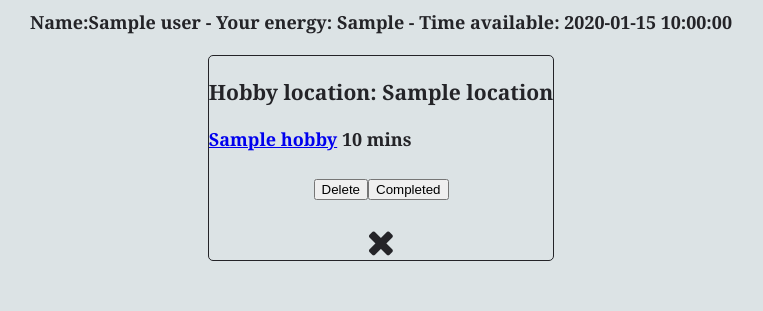
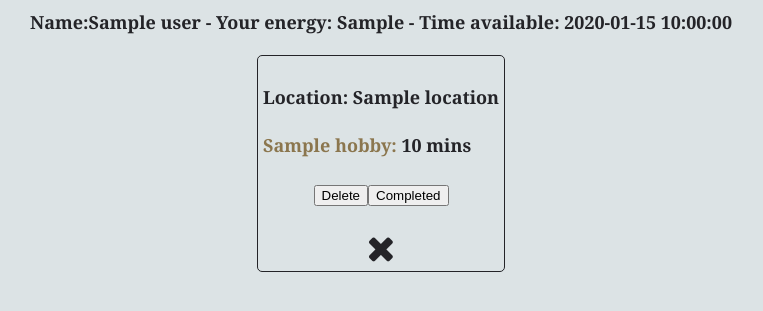
Before and after one commit to SamuelSeFe/My_Hobbiez_Inventory, a Flask app: page /hobbies in a window 1280 px wide. Shown: the part 96-407 px from the top of the page, without its empty margins (259-1022 px from the left). Run offline with Flask 2, Linux system fonts and the light colour scheme; a database or web service that is not in the repository returns one stand-in record (values such as "Sample title"); some libraries are stand-ins or nearby versions.

Commit message:
added better pathway for energy and time consumption

```diff
--- a/controllers/hobby_controller.py
+++ b/controllers/hobby_controller.py
@@ -2,6 +2,7 @@ from flask import Flask, render_template, request, redirect
 from flask import Blueprint
 
 from models.hobby import Hobby
+from models.user import User
 
 import repositories.hobby_repository as hobby_repository
 import repositories.location_repository as location_repository
--- a/repositories/user_repository.py
+++ b/repositories/user_repository.py
@@ -43,7 +43,7 @@ def update(user):
 
 def completed_hobby(hobby, user_id):
     user = select(user_id)
-    user_energy = user.current_energy + hobby.energy_expenditure
+    user_energy = user.current_energy - hobby.energy_expenditure
     user_time = user.time_available - hobby.duration
     user.current_energy = user_energy
     user.time_available = user_time
--- a/static/hobbies_index.css
+++ b/static/hobbies_index.css
@@ -14,6 +14,19 @@
     border: 1px solid #242428;
     border-radius: 5px;
     overflow: hidden;
+    padding: 5px;
+}
+
+.hobby-link a {
+    text-decoration: none;
+}
+
+.hobby-link a:hover {
+    color: rgb(34, 146, 146);
+}
+
+.hobby-link a:link, a:visited{
+    color: #8b764e;
 }
 
 .hobby-buttons {
--- a/templates/hobbies/index.html
+++ b/templates/hobbies/index.html
@@ -6,10 +6,10 @@
 <section class="hobby-list">
   {% for hobby in all_hobbies %}
     <div class="hobby-description">
-      <h3>Hobby location: {{hobby.location.name}}</h3>
+      <h4>Location: {{hobby.location.name}}</h4>
 
-        <div>
-          <a href="/hobbies/{{hobby.id}}">{{hobby.name}}</a>
+        <div class="hobby-link">
+          <a href="/hobbies/{{hobby.id}}">{{hobby.name}}:</a>
           <span class="duration">{{hobby.duration}} mins</span>
         </div>
       <br>
```
Also changed, not shown: console.py (+4 -4 lines).
